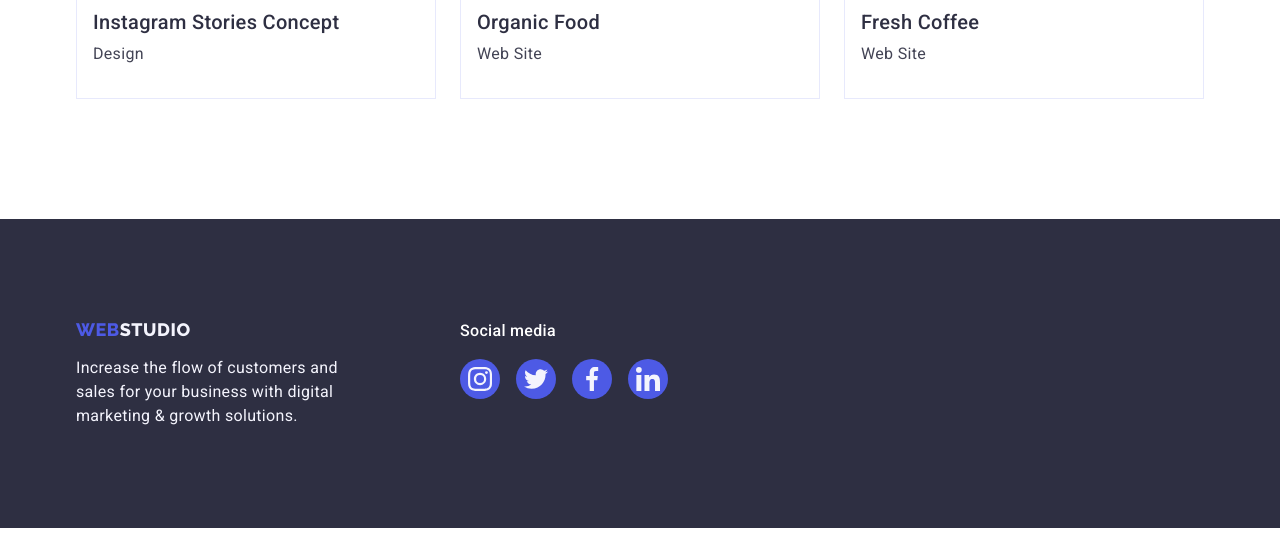
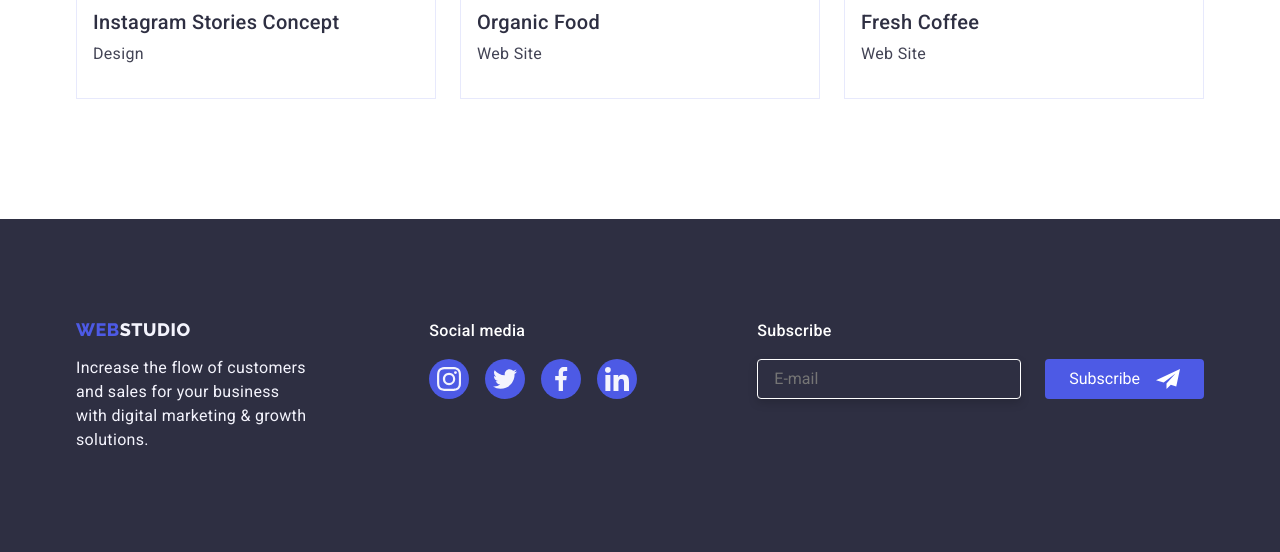
Before and after one commit to andreyzp87/goit-markup-hw-05, a plain HTML site: page portfolio.html in a window 1280 px wide. Shown: the part 1551-2103 px from the top of the page. Before the commit the page ends 2079 px from the top, so only its background shows below. Drawn offline with nearby package versions, Linux system fonts and the light colour scheme.

Commit message:
copy footer to portfolio page

```diff
--- a/portfolio.html
+++ b/portfolio.html
@@ -222,6 +222,19 @@
                 </li>
             </ul>
         </div>
+        <div class="footer-subscribe-container">
+            <p class="footer-subscribe-title text-medium">Subscribe</p>
+            <form class="footer-subscribe-form">
+                <label class="footer-subscribe-label">
+                    <input type="email" name="user_email" class="footer-subscribe-input" placeholder="E-mail">
+                </label>
+                <button type="submit" class="footer-subscribe-button button">Subscribe
+                    <svg class="footer-subscribe-icon" width="24" height="24">
+                        <use href="./images/icons.svg#icon-subscribe"></use>
+                    </svg>
+                </button>
+            </form>
+        </div>
     </div>
 </footer>
 </body>
```
Lines whose indentation alone changed are shown as unchanged.
